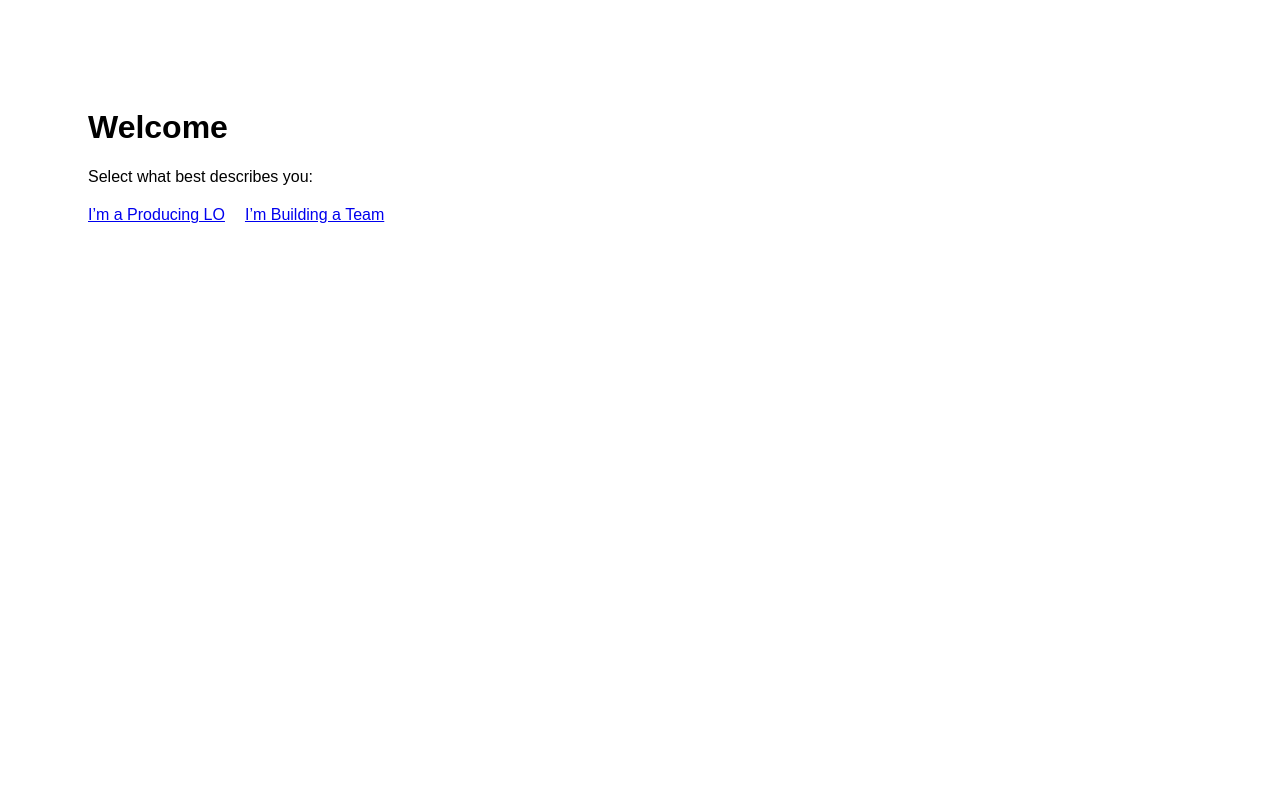
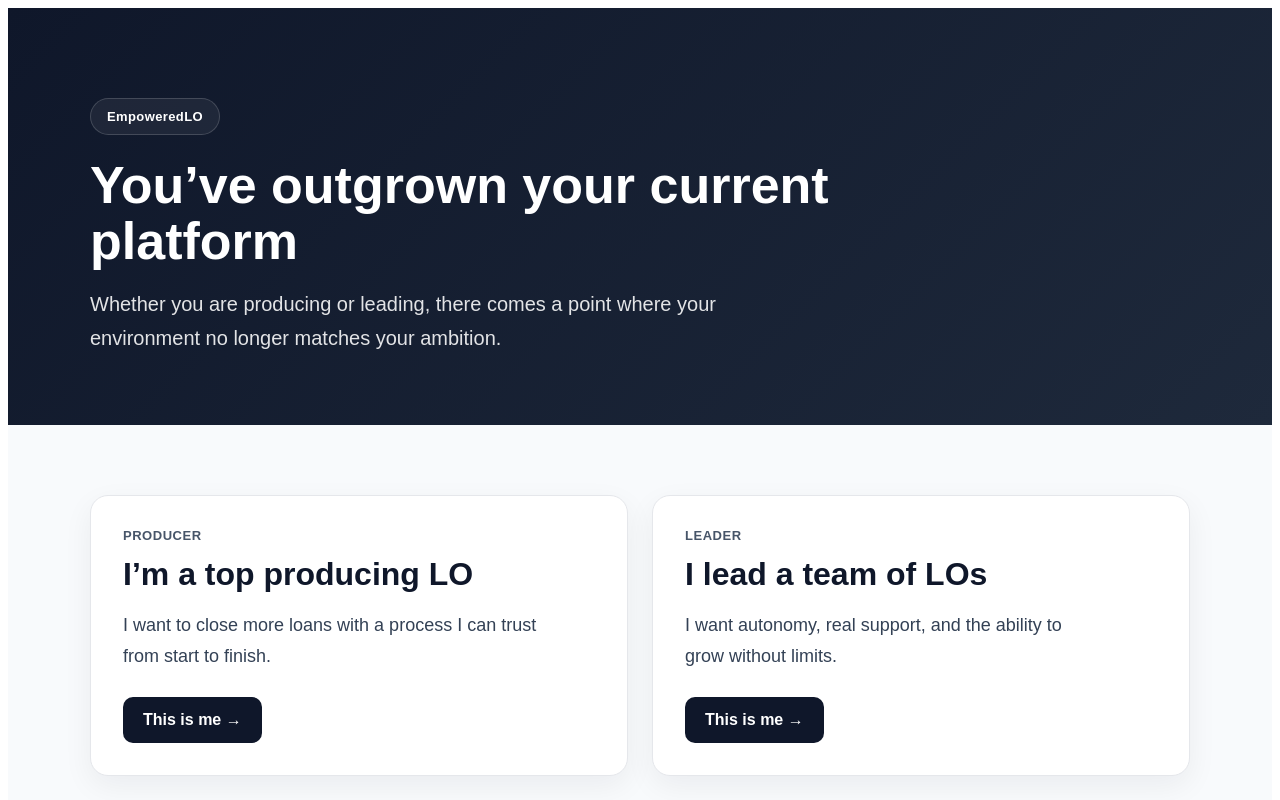
Before and after one commit to cadickie/empoweredlo, a Next.js app: page / in a window 1280 px wide. Shown: the top 800 px of the page. Built offline with nearby package versions, Linux system fonts and the light colour scheme.

Commit message:
Update page.jsx

```diff
--- a/app/page.jsx
+++ b/app/page.jsx
@@ -1,13 +1,214 @@
 export default function Home() {
+  const section = {
+    maxWidth: "1100px",
+    margin: "0 auto",
+    padding: "0 24px",
+  };
+
+  const card = {
+    background: "#ffffff",
+    border: "1px solid #e5e7eb",
+    borderRadius: "18px",
+    padding: "32px",
+    boxShadow: "0 10px 30px rgba(15, 23, 42, 0.06)",
+  };
+
+  const darkButton = {
+    display: "inline-block",
+    background: "#0f172a",
+    color: "#ffffff",
+    padding: "14px 20px",
+    borderRadius: "10px",
+    textDecoration: "none",
+    fontWeight: 600,
+  };
+
+  const lightButton = {
+    display: "inline-block",
+    background: "transparent",
+    color: "#0f172a",
+    padding: "14px 20px",
+    borderRadius: "10px",
+    textDecoration: "none",
+    fontWeight: 600,
+    border: "1px solid #cbd5e1",
+  };
+
   return (
-    <main style={{ padding: "80px", fontFamily: "Arial, sans-serif" }}>
-      <h1>Welcome</h1>
-      <p>Select what best describes you:</p>
+    <main
+      style={{
+        fontFamily: "Arial, sans-serif",
+        background: "#f8fafc",
+        color: "#0f172a",
+      }}
+    >
+      <section
+        style={{
+          background: "linear-gradient(135deg, #0f172a 0%, #1e293b 100%)",
+          color: "#ffffff",
+          padding: "90px 0 70px",
+        }}
+      >
+        <div style={section}>
+          <div style={{ maxWidth: "780px" }}>
+            <div
+              style={{
+                display: "inline-block",
+                padding: "10px 16px",
+                borderRadius: "999px",
+                background: "rgba(255,255,255,0.06)",
+                border: "1px solid rgba(255,255,255,0.16)",
+                color: "#ffffff",
+                fontSize: "13px",
+                fontWeight: 600,
+                letterSpacing: "0.03em",
+                marginBottom: "22px",
+              }}
+            >
+              EmpoweredLO
+            </div>
 
-      <div style={{ marginTop: "20px", display: "flex", gap: "20px" }}>
-        <a href="/producer">I’m a Producing LO</a>
-        <a href="/leader">I’m Building a Team</a>
-      </div>
+            <h1
+              style={{
+                fontSize: "52px",
+                lineHeight: 1.08,
+                margin: "0 0 18px",
+                fontWeight: 700,
+                maxWidth: "760px",
+              }}
+            >
+              You’ve outgrown your current platform
+            </h1>
+
+            <p
+              style={{
+                fontSize: "20px",
+                lineHeight: 1.7,
+                color: "rgba(255,255,255,0.88)",
+                margin: 0,
+                maxWidth: "740px",
+              }}
+            >
+              Whether you are producing or leading, there comes a point where your environment no longer matches your ambition.
+            </p>
+          </div>
+        </div>
+      </section>
+
+      <section style={{ padding: "70px 0" }}>
+        <div style={section}>
+          <div
+            style={{
+              display: "grid",
+              gridTemplateColumns: "repeat(auto-fit, minmax(320px, 1fr))",
+              gap: "24px",
+            }}
+          >
+            <div style={card}>
+              <div
+                style={{
+                  color: "#475569",
+                  fontWeight: 700,
+                  marginBottom: "12px",
+                  letterSpacing: "0.04em",
+                  fontSize: "13px",
+                }}
+              >
+                PRODUCER
+              </div>
+
+              <h2
+                style={{
+                  fontSize: "32px",
+                  lineHeight: 1.2,
+                  margin: "0 0 16px",
+                }}
+              >
+                I’m a top producing LO
+              </h2>
+
+              <p
+                style={{
+                  fontSize: "18px",
+                  lineHeight: 1.75,
+                  color: "#334155",
+                  margin: "0 0 24px",
+                  maxWidth: "420px",
+                }}
+              >
+                I want to close more loans with a process I can trust from start to finish.
+              </p>
+
+              <a href="/producer" style={darkButton}>
+                This is me →
+              </a>
+            </div>
+
+            <div style={card}>
+              <div
+                style={{
+                  color: "#475569",
+                  fontWeight: 700,
+                  marginBottom: "12px",
+                  letterSpacing: "0.04em",
+                  fontSize: "13px",
+                }}
+              >
+                LEADER
+              </div>
+
+              <h2
+                style={{
+                  fontSize: "32px",
+                  lineHeight: 1.2,
+                  margin: "0 0 16px",
+                }}
+              >
+                I lead a team of LOs
+              </h2>
+
+              <p
+                style={{
+                  fontSize: "18px",
+                  lineHeight: 1.75,
+                  color: "#334155",
+                  margin: "0 0 24px",
+                  maxWidth: "420px",
+                }}
+              >
+                I want autonomy, real support, and the ability to grow without limits.
+              </p>
+
+              <a href="/leader" style={darkButton}>
+                This is me →
+              </a>
+            </div>
+          </div>
+
+          <div style={{ textAlign: "center", marginTop: "36px" }}>
+            <p
+              style={{
+                fontSize: "16px",
+                lineHeight: 1.7,
+                color: "#475569",
+                maxWidth: "760px",
+                margin: "0 auto 20px",
+              }}
+            >
+              Supporting loan officers across 48 states with direct access to underwriting and proprietary non QM products.
+            </p>
+
+            <a
+              href="https://calendly.com/chrisdickie-changemortgage"
+              target="_blank"
+              rel="noopener noreferrer"
+              style={lightButton}
+            >
+              Prefer to talk first? Schedule a confidential call
+            </a>
+          </div>
+        </div>
+      </section>
     </main>
   );
 }
```
